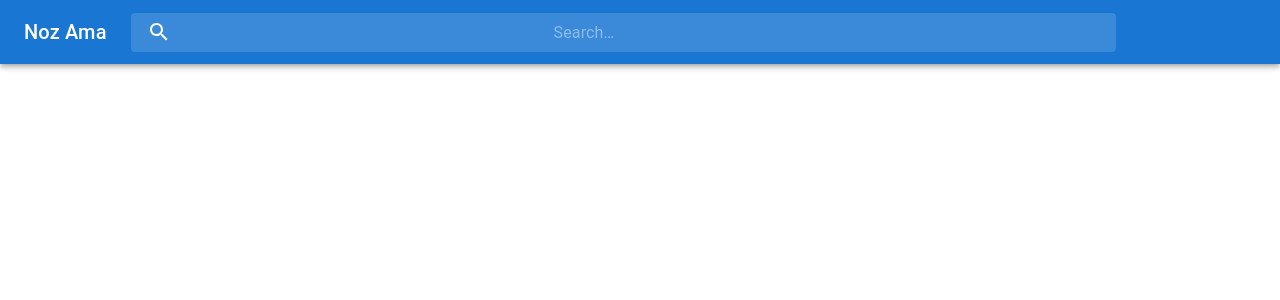
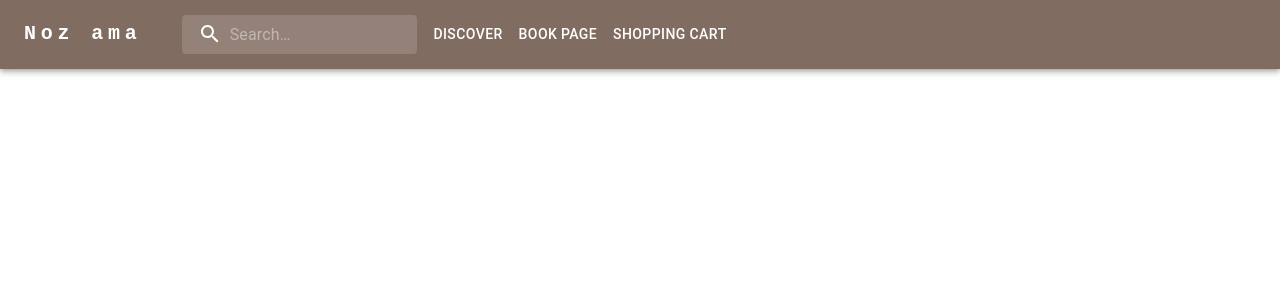
Before and after one commit to jazzyboii/book-app, a React (Create React App) app in the folder book-app/: page / in a window 1280 px wide. Shown: the top 300 px of the page. Built offline with nearby package versions, Linux system fonts and the light colour scheme.

Commit message:
working nav bar

```diff
--- a/book-app/package.json
+++ b/book-app/package.json
@@ -5,6 +5,7 @@
   "dependencies": {
     "@emotion/react": "^11.9.0",
     "@emotion/styled": "^11.8.1",
+    "@material-ui/core": "^4.12.4",
     "@mui-treasury/styles": "^1.13.1",
     "@mui/icons-material": "^5.8.2",
     "@mui/material": "^5.8.2",
@@ -16,6 +17,7 @@
     "react-dom": "^18.1.0",
     "react-router-dom": "^6.3.0",
     "react-scripts": "5.0.1",
+    "react-select": "^5.3.2",
     "web-vitals": "^2.1.4"
   },
   "scripts": {
--- a/book-app/src/components/homepage/HomePage.js
+++ b/book-app/src/components/homepage/HomePage.js
@@ -1,34 +1,118 @@
 import * as React from 'react';
 import { styled, alpha } from '@mui/material/styles';
-import AppBar from '@mui/material/AppBar';
-import Box from '@mui/material/Box';
-import Toolbar from '@mui/material/Toolbar';
-import IconButton from '@mui/material/IconButton';
-import Typography from '@mui/material/Typography';
-import InputBase from '@mui/material/InputBase';
-import Badge from '@mui/material/Badge';
-import MenuItem from '@mui/material/MenuItem';
-import Menu from '@mui/material/Menu';
+import { AppBar,Box,Toolbar,IconButton,Typography,InputBase } from '@mui/material'
+import { MenuItem,Menu } from '@mui/material'
+import { Checkbox } from '@mui/material'
 import MenuIcon from '@mui/icons-material/Menu';
 import SearchIcon from '@mui/icons-material/Search';
-import AccountCircle from '@mui/icons-material/AccountCircle';
 import MailIcon from '@mui/icons-material/Mail';
-import NotificationsIcon from '@mui/icons-material/Notifications';
-import MoreIcon from '@mui/icons-material/MoreVert';
+import Container from '@mui/material/Container';
+import Button from '@mui/material/Button';
+import { useTheme } from '@mui/material/styles';
+import Drawer from '@mui/material/Drawer';
+import List from '@mui/material/List';
+import Divider from '@mui/material/Divider';
+import ChevronLeftIcon from '@mui/icons-material/ChevronLeft';
+import ChevronRightIcon from '@mui/icons-material/ChevronRight';
+import ListItem from '@mui/material/ListItem';
+import ListItemButton from '@mui/material/ListItemButton';
+import ListItemIcon from '@mui/material/ListItemIcon';
+import ListItemText from '@mui/material/ListItemText';
+import InboxIcon from '@mui/icons-material/MoveToInbox';
+import FilterAltOutlinedIcon from '@mui/icons-material/FilterAltOutlined';
+import Select from 'react-select';
+
+const aquaticCreatures = [
+  { label: 'Shark', value: 'Shark' },
+  { label: 'Dolphin', value: 'Dolphin' },
+  { label: 'Whale', value: 'Whale' },
+  { label: 'Octopus', value: 'Octopus' },
+  { label: 'Crab', value: 'Crab' },
+  { label: 'Lobster', value: 'Lobster' },
+];
+
+const pages = ['Discover', 'Book Page', 'Shopping Cart'];
+
+
+const drawerWidth = 240;
+
+const Main = styled('main', { shouldForwardProp: (prop) => prop !== 'open' })(
+  ({ theme, open }) => ({
+    flexGrow: 1,
+    padding: theme.spacing(3),
+    transition: theme.transitions.create('margin', {
+      easing: theme.transitions.easing.sharp,
+      duration: theme.transitions.duration.leavingScreen,
+    }),
+    marginRight: -drawerWidth,
+    ...(open && {
+      transition: theme.transitions.create('margin', {
+        easing: theme.transitions.easing.easeOut,
+        duration: theme.transitions.duration.enteringScreen,
+      }),
+      marginRight: 0,
+    }),
+  }),
+);
+const DrawerHeader = styled('div')(({ theme }) => ({
+  display: 'flex',
+  alignItems: 'center',
+  padding: theme.spacing(0, 1),
+  // necessary for content to be below app bar
+  ...theme.mixins.toolbar,
+  justifyContent: 'flex-start',
+}));
+
+
+
+const HomePage = () => {
+  const [anchorElNav, setAnchorElNav] = React.useState(null);
+  const [anchorElUser, setAnchorElUser] = React.useState(null);
+  const theme = useTheme();
+  const [open, setOpen] = React.useState(false);
+
+  const handleOpenNavMenu = (event) => {
+    setAnchorElNav(event.currentTarget);
+  };
+  const handleOpenUserMenu = (event) => {
+    setAnchorElUser(event.currentTarget);
+  };
+
+  const handleCloseNavMenu = () => {
+    setAnchorElNav(null);
+  };
+
+  const handleDrawerOpen = () => {
+    setOpen(true);
+  };
+
+  const handleDrawerClose = () => {
+    setOpen(false);
+  };
+
+  const DrawerHeader = styled('div')(({ theme }) => ({
+    display: 'flex',
+    alignItems: 'center',
+    padding: theme.spacing(0, 1),
+    // necessary for content to be below app bar
+    ...theme.mixins.toolbar,
+    justifyContent: 'flex-start',
+  }));
+
 
   const Search = styled('div')(({ theme }) => ({
-  position: 'relative',
+    position: 'sticky',
     borderRadius: theme.shape.borderRadius,
     backgroundColor: alpha(theme.palette.common.white, 0.15),
     '&:hover': {
       backgroundColor: alpha(theme.palette.common.white, 0.25),
     },
-  marginRight: theme.spacing(2),
+    marginRight: theme.spacing(1),
     marginLeft: 0,
-  width: '100%',
+    width: 'auto',
     [theme.breakpoints.up('sm')]: {
       marginLeft: theme.spacing(3),
-    width: '80%',
+      width: 'auto',
     },
   }));
 
@@ -56,95 +140,82 @@ const StyledInputBase = styled(InputBase)(({ theme }) => ({
     },
   }));
 
-export default function HomePage() {
-  const [anchorEl, setAnchorEl] = React.useState(null);
-  const [mobileMoreAnchorEl, setMobileMoreAnchorEl] = React.useState(null);
 
-  const isMenuOpen = Boolean(anchorEl);
-  const isMobileMenuOpen = Boolean(mobileMoreAnchorEl);
-
-  const handleProfileMenuOpen = (event) => {
-    setAnchorEl(event.currentTarget);
-  };
-
-  const handleMobileMenuClose = () => {
-    setMobileMoreAnchorEl(null);
-  };
-
-  const handleMenuClose = () => {
-    setAnchorEl(null);
-    handleMobileMenuClose();
-  };
-
-  const handleMobileMenuOpen = (event) => {
-    setMobileMoreAnchorEl(event.currentTarget);
-  };
-
-  const menuId = 'primary-search-account-menu';
-
-  const mobileMenuId = 'primary-search-account-menu-mobile';
-  const renderMobileMenu = (
+  return (
+    <>
+      <AppBar position="static" sx={{ bgcolor: "#816C61" }}>
+        <Container maxWidth="xl">
+          <Toolbar disableGutters>
+            <Typography
+              variant="h6"
+              noWrap
+              component="a"
+              href="/"
+              sx={{
+                mr: 2,
+                display: { xs: 'none', md: 'flex' },
+                fontFamily: 'monospace',
+                fontWeight: 700,
+                letterSpacing: '.3rem',
+                color: 'inherit',
+                textDecoration: 'none',
+              }}
+            >
+              Noz ama
+            </Typography>
+            <Box sx={{ flexGrow: 1, display: { xs: 'flex', md: 'none' } }}>
+              <IconButton
+                size="large"
+                aria-label="account of current user"
+                aria-controls="menu-appbar"
+                aria-haspopup="true"
+                onClick={handleOpenNavMenu}
+                color="inherit"
+              >
+                <MenuIcon />
+              </IconButton>
               <Menu
-      anchorEl={mobileMoreAnchorEl}
+                id="menu-appbar"
+                anchorEl={anchorElNav}
                 anchorOrigin={{
-        vertical: 'top',
-        horizontal: 'right',
+                  vertical: 'bottom',
+                  horizontal: 'left',
                 }}
-      id={mobileMenuId}
                 keepMounted
                 transformOrigin={{
                   vertical: 'top',
-        horizontal: 'right',
+                  horizontal: 'left',
                 }}
-      open={isMobileMenuOpen}
-      onClose={handleMobileMenuClose}
+                open={Boolean(anchorElNav)}
+                onClose={handleCloseNavMenu}
+                sx={{
+                  display: { xs: 'block', md: 'none' },
+                }}
               >
-      <MenuItem>
-        <IconButton size="large" aria-label="show 4 new mails" color="inherit">
-          <Badge badgeContent={4} color="error">
-            <MailIcon />
-          </Badge>
-        </IconButton>
-        <p>Messages</p>
+                {pages.map((page) => (
+                  <MenuItem key={page} onClick={handleCloseNavMenu}>
+                    <Typography textAlign="center">{page}</Typography>
                   </MenuItem>
-      <MenuItem>
-        <IconButton
-          size="large"
-          aria-label="show 17 new notifications"
-          color="inherit"
+                ))}
+              </Menu>
+            </Box>
+            <Typography
+              variant="h5"
+              noWrap
+              component="a"
+              href=""
+              sx={{
+                mr: 2,
+                display: { xs: 'flex', md: 'none' },
+                flexGrow: 1,
+                fontFamily: 'monospace',
+                fontWeight: 700,
+                letterSpacing: '.3rem',
+                color: 'inherit',
+                textDecoration: 'none',
+              }}
             >
-          <Badge badgeContent={17} color="error">
-            <NotificationsIcon />
-          </Badge>
-        </IconButton>
-        <p>Notifications</p>
-      </MenuItem>
-      <MenuItem onClick={handleProfileMenuOpen}>
-        <IconButton
-          size="large"
-          aria-label="account of current user"
-          aria-controls="primary-search-account-menu"
-          aria-haspopup="true"
-          color="inherit"
-        >
-          <AccountCircle />
-        </IconButton>
-        <p>Profile</p>
-      </MenuItem>
-    </Menu>
-  );
-
-  return (
-    <Box sx={{ flexGrow: 1 }}>
-      <AppBar position="static">
-        <Toolbar>
-          <Typography
-            variant="h6"
-            noWrap
-            component="div"
-            sx={{ display: { xs: 'none', sm: 'block' } }}
-          >
-            Noz Ama
+              Nozama
             </Typography>
             <Search>
                 <SearchIconWrapper>
@@ -155,10 +226,58 @@ export default function HomePage() {
                   inputProps={{ 'aria-label': 'search' }}
                 />
             </Search>
-          <Box sx={{ flexGrow: 1 }} />
+            <Box sx={{ flexGrow: 1, display: { xs: 'none', md: 'flex' } }}>
+              {pages.map((page) => (
+                <Button
+                  key={page}
+                  onClick={handleCloseNavMenu}
+                  sx={{ my: 2, color: 'white', display: 'block' }}
+                >
+                  {page}
+                </Button>
+              ))}
+              {/* <Drawer
+                  sx={{
+                    width: drawerWidth,
+                    flexShrink: 0,
+                    '& .MuiDrawer-paper': {
+                      width: drawerWidth,
+                    },
+                  }}
+                  variant="temporary"
+                  anchor="right"
+                  open={open}
+                >
+                <DrawerHeader>
+                  <IconButton onClick={handleDrawerClose}>
+                    {theme.direction === 'rtl' ? <ChevronLeftIcon /> : <ChevronRightIcon />}
+                  </IconButton>
+                </DrawerHeader>
+                <Divider />
+                <List>
+                  {['Inbox', 'Starred', 'Send email', 'Drafts'].map((text, index) => (
+                    <ListItem key={text} disablePadding>
+                        <Checkbox
+                          value={text}
+                        />
+                    </ListItem>
+                  ))}
+                </List>
+              </Drawer>               */}
+            </Box>
+            {/* <IconButton
+              color="inherit"
+              aria-label="open drawer"
+              edge="end"
+              onClick={handleDrawerOpen}
+              sx={{ ...(open && { display: 'none' }) }}
+            >
+              <FilterAltOutlinedIcon />
+            </IconButton> */}
           </Toolbar>
+        </Container>
       </AppBar>
-      {renderMobileMenu}
-    </Box>
+    </>
   );
-}
+};
+export default HomePage;
```
Also changed, not shown: book-app/src/cute.jpg (added), 1 other file (tests, documents, lock files or other folders). Lines whose indentation alone changed are shown as unchanged.
